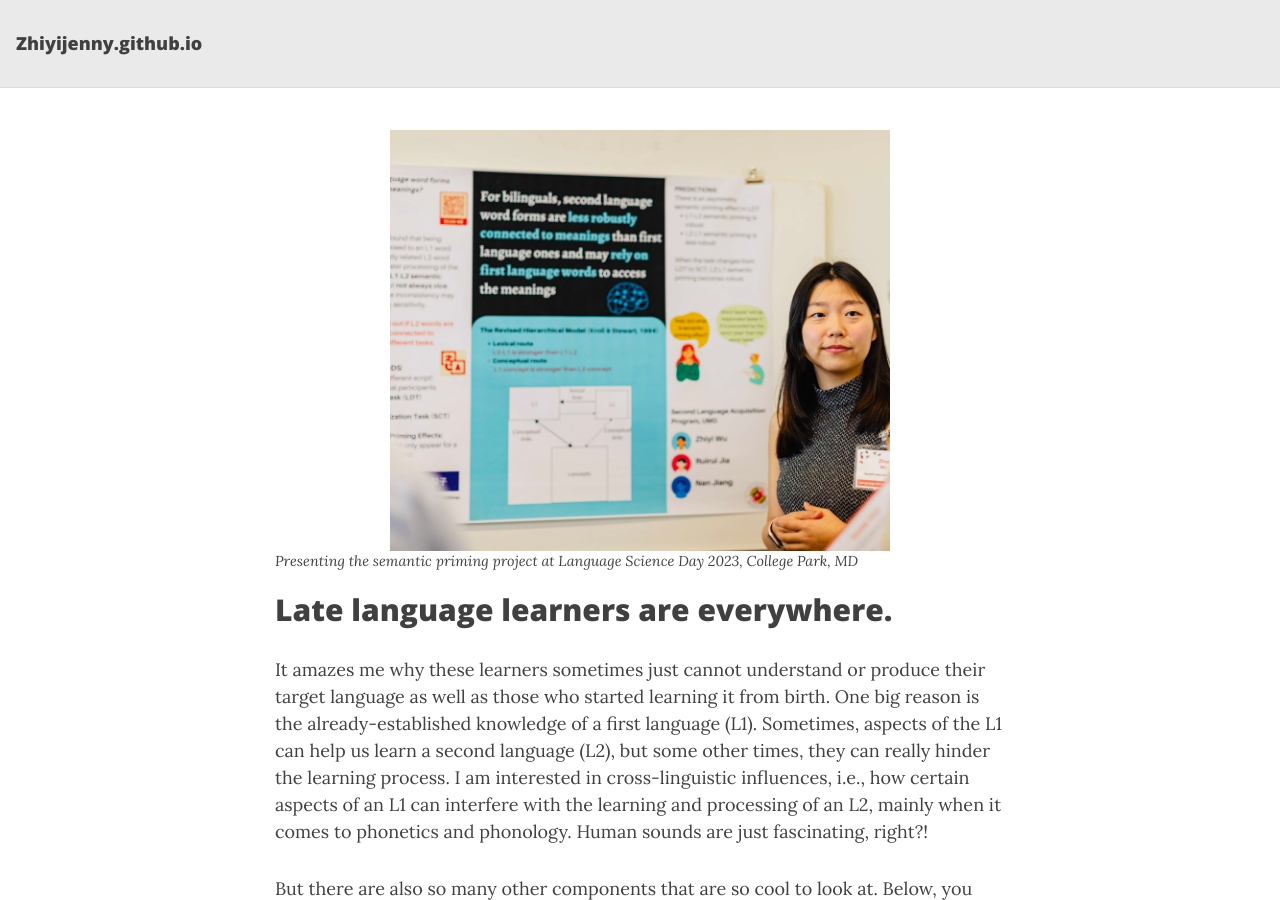
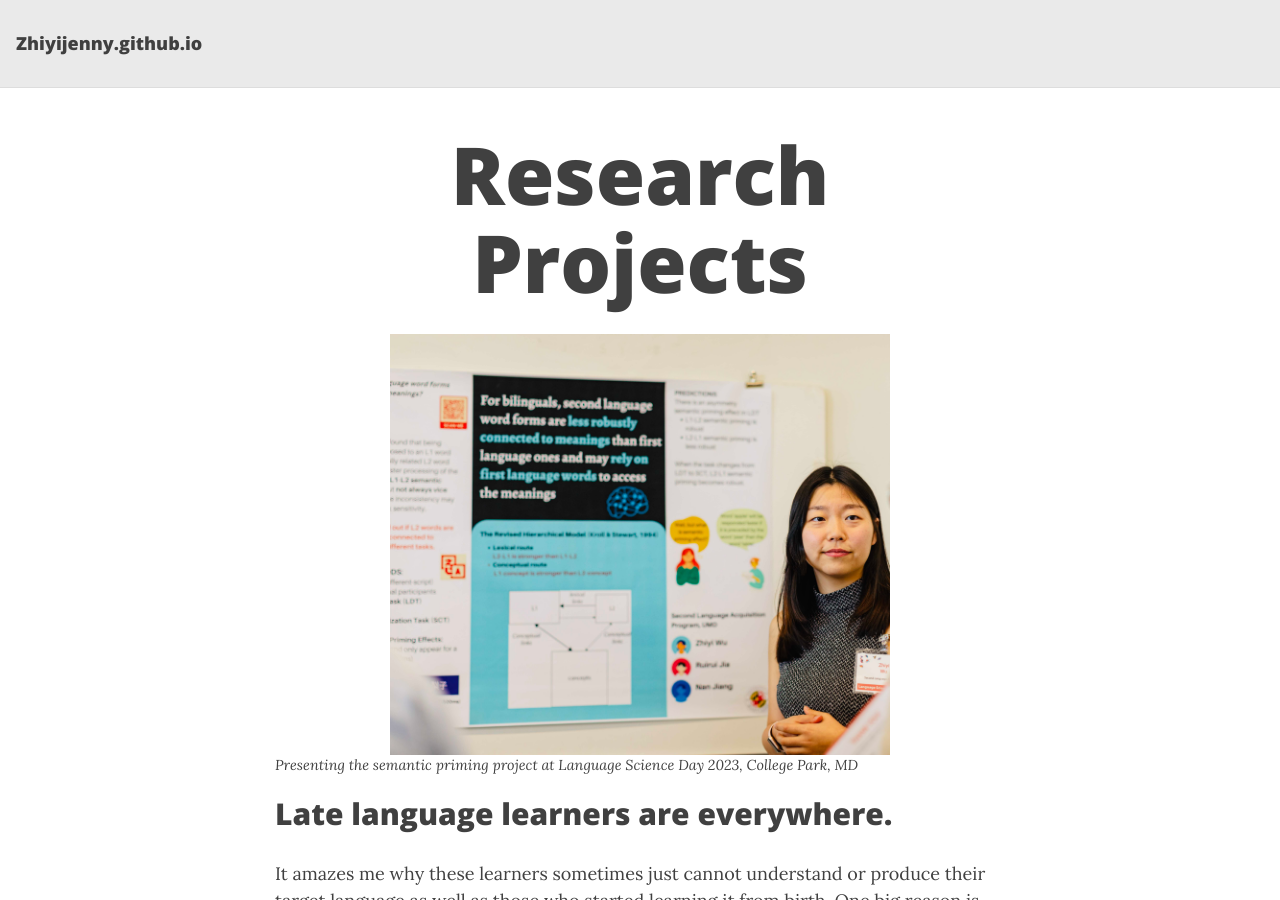
Before and after one commit to Zhiyijenny/Zhiyijenny.github.io, a Jekyll site: the page built from research.md, in a window 1280 px wide and 900 px high. Built offline with Jekyll 4.4.1, drawn with Linux system fonts in a browser that asks for light colours; nearby versions of some CDN libraries; our own code applies the rules of GitHub Pages for plain Markdown files.

Commit message:
Update research.md
Added title

```diff
--- a/research.md
+++ b/research.md
@@ -1,3 +1,8 @@
+---
+layout: page
+title: Research Projects
+---
+
 <center><img src="Poster.jpg" alt="LSD-poster" width="500"></center>
 <figcaption style="font-size: 0.8em; font-style: italic;">Presenting the semantic priming project at Language Science Day 2023, College Park, MD</figcaption>
 
```
